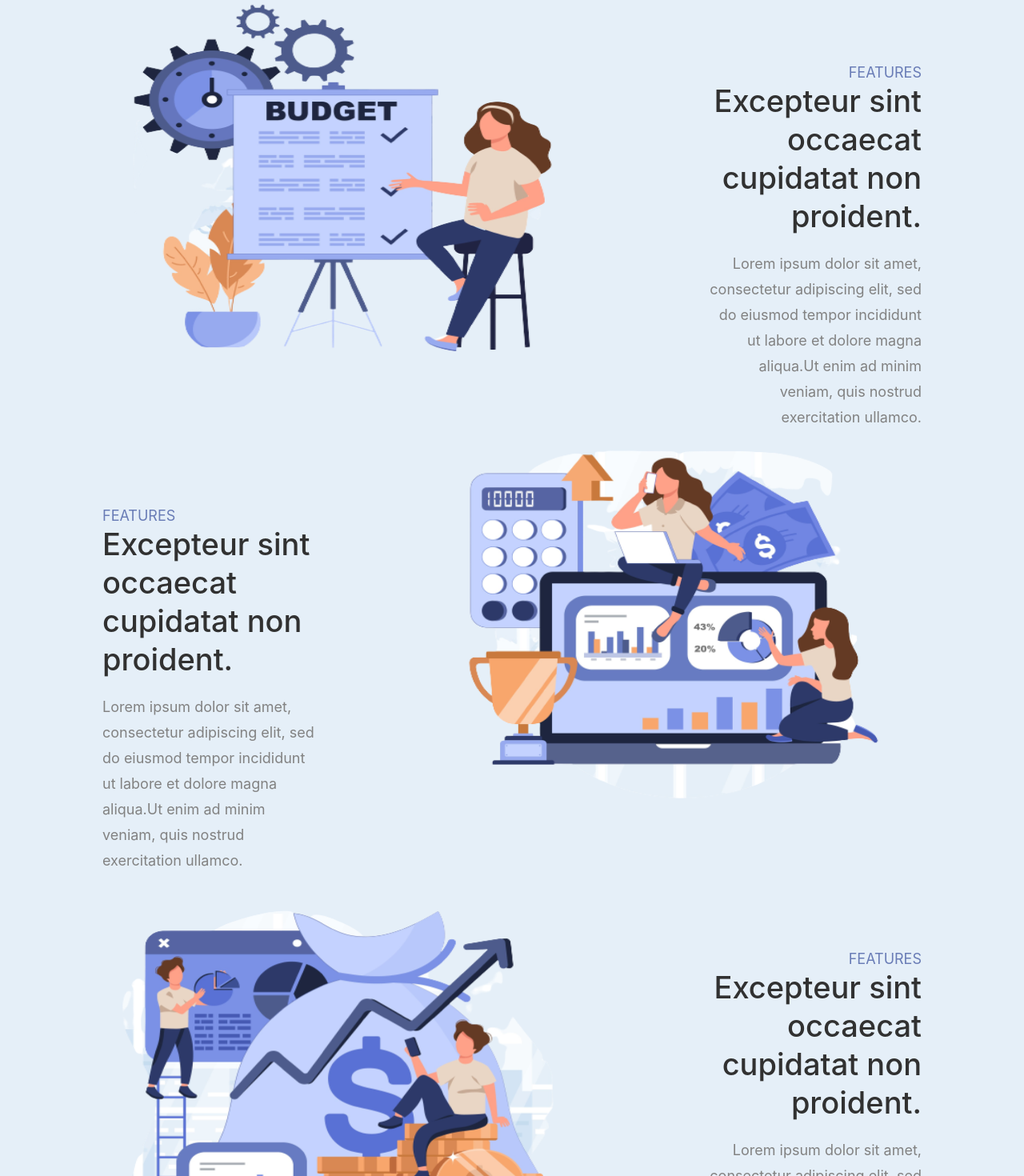
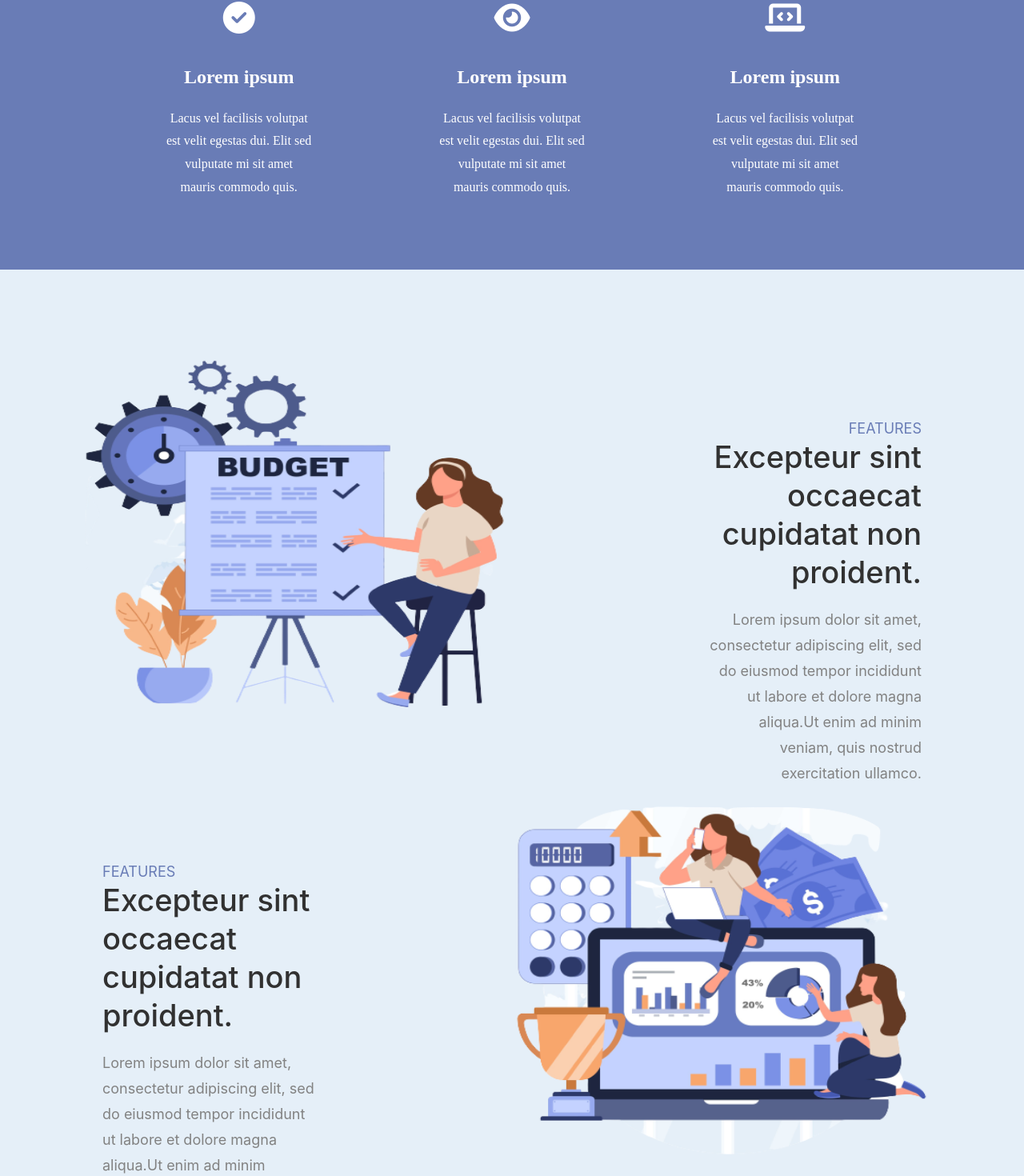
Before and after one commit to EECvision/Valentine-codes, a React (Vite) app: page / in a window 1280 px wide. Shown: the part 776-2246 px from the top of the page at 80% size. Built offline with nearby package versions, Linux system fonts and the light colour scheme.

Commit message:
landing-page

```diff
--- a/src/components/Contact/Contact.jsx
+++ b/src/components/Contact/Contact.jsx
@@ -4,10 +4,62 @@ import classes from './Contact.module.css';
 function Contact() {
 
     return (
-        <div className={classes.Contactsection}>
-          <h1 className={classes.Contactheading}>Contact Us</h1>
+      <div className={classes.Contactsection}>
+      <div className={classes.Contacts}>
+
+            <div className={classes.Subcontact}>
+                  <h3 className={classes.Productname}>Moneywise</h3>
+                  <h4 className={classes.Productdescription}>Duis aute irure dolor in reprehenderit in voluptate velit esse cillum dolore eu fugiat nulla pariatur.</h4>
+
+                  <div className={classes.Socialicons}>
+                      <span className={classes.icons}>
+                          <i className="fab fa-facebook-f" />
+                      </span>
+                      <span className={classes.icons}>
+                          <i className="fab fa-twitter" />
+                      </span>
+                      <span className={classes.icons}>
+                          <i className="fab fa-instagram" />
+                      </span>
+                      <span className={classes.icons}>
+                          <i className="fas fa-envelope" />
+                      </span>
+                 </div>
+            </div>
+
+            <div className={classes.Subcontact}>
+                  <h3 className={classes.Company}>Company</h3>
+                  <h4 className={classes.Companylist}>About Us</h4>
+                  <h4 className={classes.Companylist}>Features</h4>
+                  <h4 className={classes.Companylist}>Get started</h4>
+                  <h4 className={classes.Companylist}>FAQs</h4>
+            </div>
+
+            <div className={classes.Subcontact}>
+                  <h3 className={classes.Resources}>Resources</h3>
+                  <h4 className={classes.Resourceslist}>Excepteur</h4>
+                  <h4 className={classes.Resourceslist}>Excepteur</h4>
+                  <h4 className={classes.Resourceslist}>Excepteur</h4>
+                  <h4 className={classes.Resourceslist}>Excepteur</h4>
+            </div>
+
+            <div className={classes.Subcontact}>
+                  <h3 className={classes.Newsletter}>Join Our Newsletter</h3>
+
+                  <form>
+                  <div className={classes.formgroup} >
+                      <input type="text" className={classes.forminput} placeholder="Email address" required />
+                      <input className={classes.Signupbutton} type="submit" value="Subcribe" />
+                  </div>
+                  </form>
+
+                  {/* <h4 className={classes.Newsletterdescription}>Duis aute irure dolor in reprehenderit in voluptate velit esse cillum dolore eu fugiat nulla pariatur.</h4> */}
+              </div>
+
         </div>
+        <p className={classes.Copyright}>Copyright © Moneywise 2023 </p>
 
+      </div>
 );
 }
 
--- a/src/components/Contact/Contact.module.css
+++ b/src/components/Contact/Contact.module.css
@@ -1,10 +1,119 @@
 .Contactsection{
     background-color: #697cb6;
-    height: 300px;
-    padding: 3% 10%;
+    color: #ffff;
+    padding: 5% 10%;
 }
 
-.Contactheading{
-   text-align: center;
-   color: #ffff;
+.Contacts{
+    display: flex;
+    justify-content: space-evenly;
 }
+
+.Subcontact{
+    margin: 0 5%;
+}
+
+.Productname{
+    margin-bottom: 10px;
+    font-size: 24px;
+}
+
+.Productdescription{
+    opacity: 0.6;
+    margin: 15px 0px;
+    font-size: 14px;
+    line-height: 1.8;
+    padding-right: 10%;
+}
+
+.Socialicons{
+    margin-top: 30px;
+    margin-left: 0;
+    padding: 0;
+    text-align: left;
+}
+
+.icons{
+  padding: 0;
+  margin: 0px 15px;
+}
+
+.Company{
+    margin-bottom: 10px;
+}
+
+.Companylist{
+    opacity: 0.6;
+    margin: 15px 0px;
+    font-size: 14px;
+}
+
+.Resources{
+    margin-bottom: 10px;
+}
+
+.Resourceslist{
+    opacity: 0.6;
+    margin: 15px 0px;
+    font-size: 14px;
+}
+
+form{
+    padding-top: 10px;
+    position: relative;
+    right: 10px;
+}
+
+.forminput{
+    border: none;
+    border: 1px solid #ffff;
+    border-radius: 5px;
+    margin: 10px;
+    padding: 10px 20px;
+    width: 200px;
+    font-weight: 500;
+  }
+
+  .forminput::placeholder {
+    font-weight: 500;
+    font-style: oblique;
+    opacity: 0.7;
+  }
+
+  .forminput {
+    background-color: #ffff;
+  }
+  .forminput:focus {
+    background-color: #ffff;
+  }
+
+
+  .Signupbutton{
+    margin-top: 6px;
+    padding: 10px 5px;
+    font-weight: 700;
+    background-color: #ffff;
+    border: solid 1px #ffff;
+    border-radius: 5px;
+    transition: all 200ms ease-in;
+    text-transform: uppercase;
+    position: relative;
+    left: 10px;
+  }
+
+  .Newsletter{
+    text-align: left;
+  }
+
+  /* .Newsletterdescription {
+    opacity: 0.6;
+    margin: 15px 0px;
+    font-size: 14px;
+    padding-right: 30%;
+  } */
+
+  .Copyright {
+     text-align: center;
+    padding-top: 80px;
+    opacity: 0.6;
+  }
--- a/src/components/Features/Features.jsx
+++ b/src/components/Features/Features.jsx
@@ -6,44 +6,71 @@ function Features() {
     return (
 
     <section>
-    <div className={classes.Featuressection}>
+   <div className={classes.Featuremain}>
 
-        <div className={classes.Featuresimg}>
+        <div className={classes.Featurebox}>
+          <span className={classes.iconstyle}>
+          <i className="fa-solid fa-circle-check" />
+          </span>
+          <h3 className={classes.Featureheading}>Lorem ipsum</h3>
+          <p className={classes.Featuretext}>Lacus vel facilisis volutpat est velit egestas dui. Elit sed vulputate mi sit amet mauris commodo quis.</p>
+        </div>
+
+        <div className={classes.Featurebox}>
+            <span className={classes.iconstyle}>
+            <i className="fa-solid fa-eye" />
+            </span>
+          <h3 className={classes.Featureheading}>Lorem ipsum</h3>
+          <p className={classes.Featuretext}>Lacus vel facilisis volutpat est velit egestas dui. Elit sed vulputate mi sit amet mauris commodo quis.</p>
+        </div>
+
+        <div className={classes.Featurebox}>
+          <span className={classes.iconstyle}>
+          <i className="fa-solid fa-laptop-code" />
+          </span>
+          <h3 className={classes.Featureheading}>Lorem ipsum</h3>
+          <p className={classes.Featuretext}>Lacus vel facilisis volutpat est velit egestas dui. Elit sed vulputate mi sit amet mauris commodo quis.</p>
+        </div>
+       </div>
+
+    <div className={classes.Featuresection}>
+
+        <div className={classes.Featureimg}>
             <img className={classes.image} src="../src/assets/img02.png" alt=""/>
         </div>
 
-      <div className={classes.Featurescontent}>
-        <h3 className={classes.Features}>Features</h3>
-        <h2 className={classes.Featurestitle}>Excepteur sint occaecat cupidatat non proident.</h2>
-        <h4 className={classes.Featuressubtitle}>Lorem ipsum dolor sit amet, consectetur adipiscing elit, sed do eiusmod tempor incididunt ut labore et dolore magna aliqua.Ut enim ad minim veniam, quis nostrud exercitation ullamco.</h4>
+      <div className={classes.Featurecontent}>
+        <h3 className={classes.Feature}>Features</h3>
+        <h2 className={classes.Featuretitle}>Excepteur sint occaecat cupidatat non proident.</h2>
+        <h4 className={classes.Featuresubtitle}>Lorem ipsum dolor sit amet, consectetur adipiscing elit, sed do eiusmod tempor incididunt ut labore et dolore magna aliqua.Ut enim ad minim veniam, quis nostrud exercitation ullamco.</h4>
        </div>
 
     </div>
 
-    <div className={classes.Featuressection}>
+    <div className={classes.Featuresection}>
 
-      <div className={classes.Featurescontentmiddle}>
-        <h3 className={classes.Features}>Features</h3>
-        <h2 className={classes.Featurestitle}>Excepteur sint occaecat cupidatat non proident.</h2>
-        <h4 className={classes.Featuressubtitle}>Lorem ipsum dolor sit amet, consectetur adipiscing elit, sed do eiusmod tempor incididunt ut labore et dolore magna aliqua.Ut enim ad minim veniam, quis nostrud exercitation ullamco.</h4>
+      <div className={classes.Featurecontentmiddle}>
+        <h3 className={classes.Feature}>Features</h3>
+        <h2 className={classes.Featuretitle}>Excepteur sint occaecat cupidatat non proident.</h2>
+        <h4 className={classes.Featuresubtitle}>Lorem ipsum dolor sit amet, consectetur adipiscing elit, sed do eiusmod tempor incididunt ut labore et dolore magna aliqua.Ut enim ad minim veniam, quis nostrud exercitation ullamco.</h4>
        </div>
 
-       <div className={classes.Featuresimg}>
+       <div className={classes.Featureimage}>
             <img className={classes.image} src="../src/assets/img03.png" alt=""/>
         </div>
 
     </div>
 
-    <div className={classes.Featuressection}>
+    <div className={classes.Featuresection}>
 
-        <div className={classes.Featuresimg}>
+        <div className={classes.Featureimg}>
             <img className={classes.image} src="../src/assets/img04.png" alt=""/>
         </div>
 
-      <div className={classes.Featurescontent}>
-        <h3 className={classes.Features}>Features</h3>
-        <h2 className={classes.Featurestitle}>Excepteur sint occaecat cupidatat non proident.</h2>
-        <h4 className={classes.Featuressubtitle}>Lorem ipsum dolor sit amet, consectetur adipiscing elit, sed do eiusmod tempor incididunt ut labore et dolore magna aliqua.Ut enim ad minim veniam, quis nostrud exercitation ullamco.</h4>
+      <div className={classes.Featurecontent}>
+        <h3 className={classes.Feature}>Features</h3>
+        <h2 className={classes.Featuretitle}>Excepteur sint occaecat cupidatat non proident.</h2>
+        <h4 className={classes.Featuresubtitle}>Lorem ipsum dolor sit amet, consectetur adipiscing elit, sed do eiusmod tempor incididunt ut labore et dolore magna aliqua.Ut enim ad minim veniam, quis nostrud exercitation ullamco.</h4>
        </div>
 
     </div>
--- a/src/components/Features/Features.module.css
+++ b/src/components/Features/Features.module.css
@@ -1,13 +1,45 @@
-section{
-    padding: 0px 10%;
+
+.Featuremain {
+    background-color: #697cb6;
+    padding: 3% 10%;
+    line-height: 1.8;
+    display: flex;
+    justify-content: space-evenly;
+    text-align: center;
+    color: #ffff;
+    margin-bottom: 10%;
+  }
+
+  .Featurebox{
+    border-radius: 1px solid  #697cb6;
+    padding: 50px 80px;
+  }
+
+.Featureheading {
+    font-size: 1.5rem;
+    font-weight: bold;
+    margin: 15px 0;
 }
 
-.Featuressection{
+.Featuretext {
+    line-height: 1.8;
+    /* padding: 0 4%; */
+}
+
+.iconstyle {
+    color: #ffff;
+    font-size: 40px;
+    padding-bottom: 1.0rem;
+}
+
+
+.Featuresection{
+  padding: 0px 10%;
   display: flex;
   margin: 50px 0;
 }
 
-.Featurescontent{
+.Featurecontent{
    flex:6;
    padding-left: 15%;
    text-align: right;
@@ -15,26 +47,26 @@ section{
    top: 60px;
 }
 
-.Featurescontentmiddle{
+.Featurecontentmiddle{
     text-align: left;
     padding-right: 15%;
     position: relative;
     top: 60px;
 }
 
-.Featuresimg{
+.Featureimg{
    flex:6;
-   justify-items: left;
-   text-align: left;
-   margin: 0;
-   padding: 0;
+   position: relative;
+   right: 60px;
+
 }
 
-.image{
-  text-align: right;
+.Featureimage{
+    position: relative;
+    left: 60px;
 }
 
-.Features{
+.Feature{
     font-family: 'Inter';
     font-style: normal;
     font-weight: 400;
@@ -44,7 +76,7 @@ section{
     color: #697cb6;
 }
 
-.Featurestitle{
+.Featuretitle{
     font-family: 'Inter';
     font-style: normal;
     font-weight: 500;
@@ -54,7 +86,7 @@ section{
     margin: 0;
 }
 
-.Featuressubtitle{
+.Featuresubtitle{
     font-family: 'Inter';
     font-style: normal;
     font-weight: 400;
--- a/src/components/Header/Header.module.css
+++ b/src/components/Header/Header.module.css
@@ -46,7 +46,7 @@
 /* Header */
 
 .Headercontent{
-    padding: 90px 0px;
+    padding: 90px 0px 20px;
     max-width: 100%;
   }
 
```
